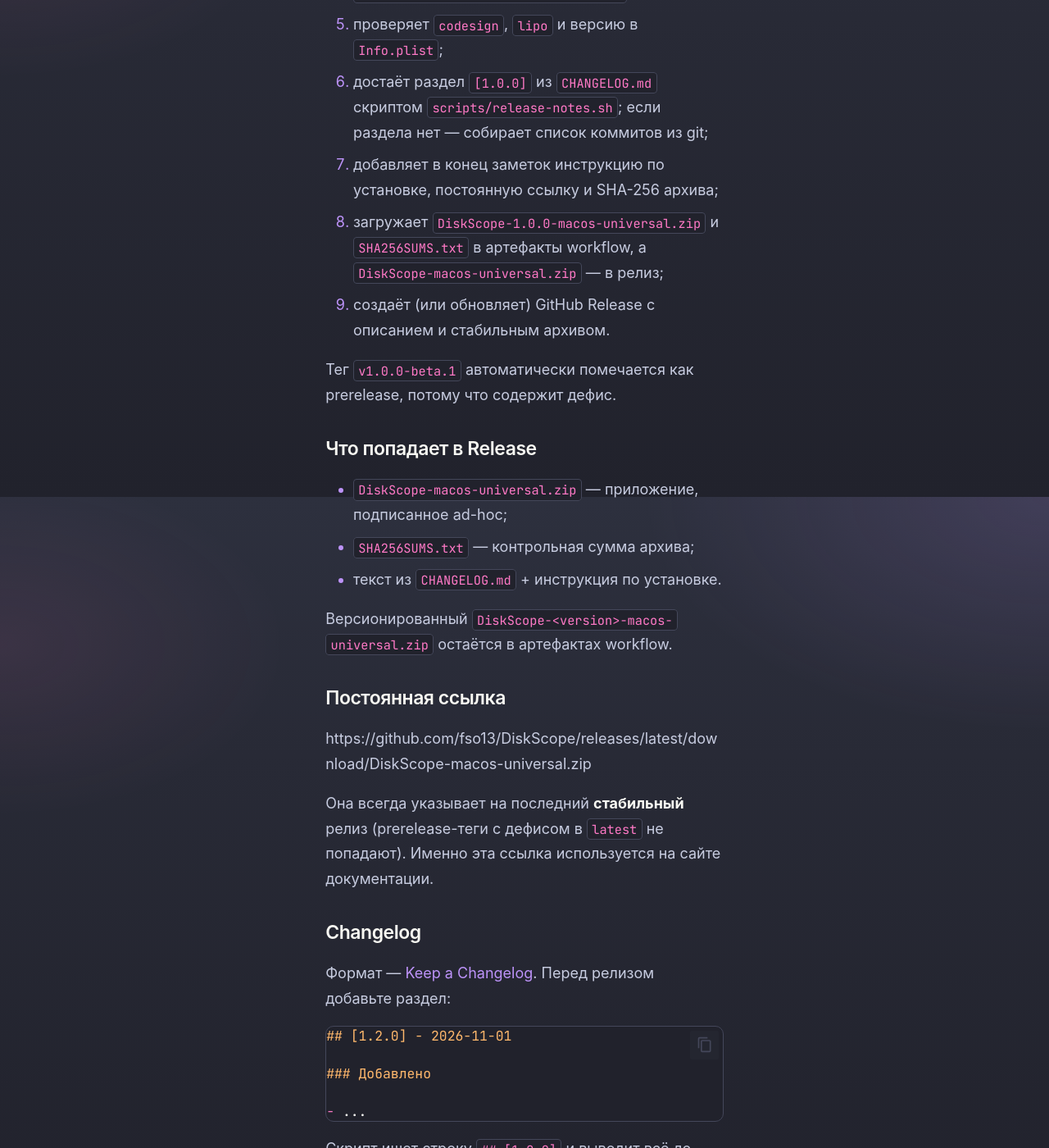
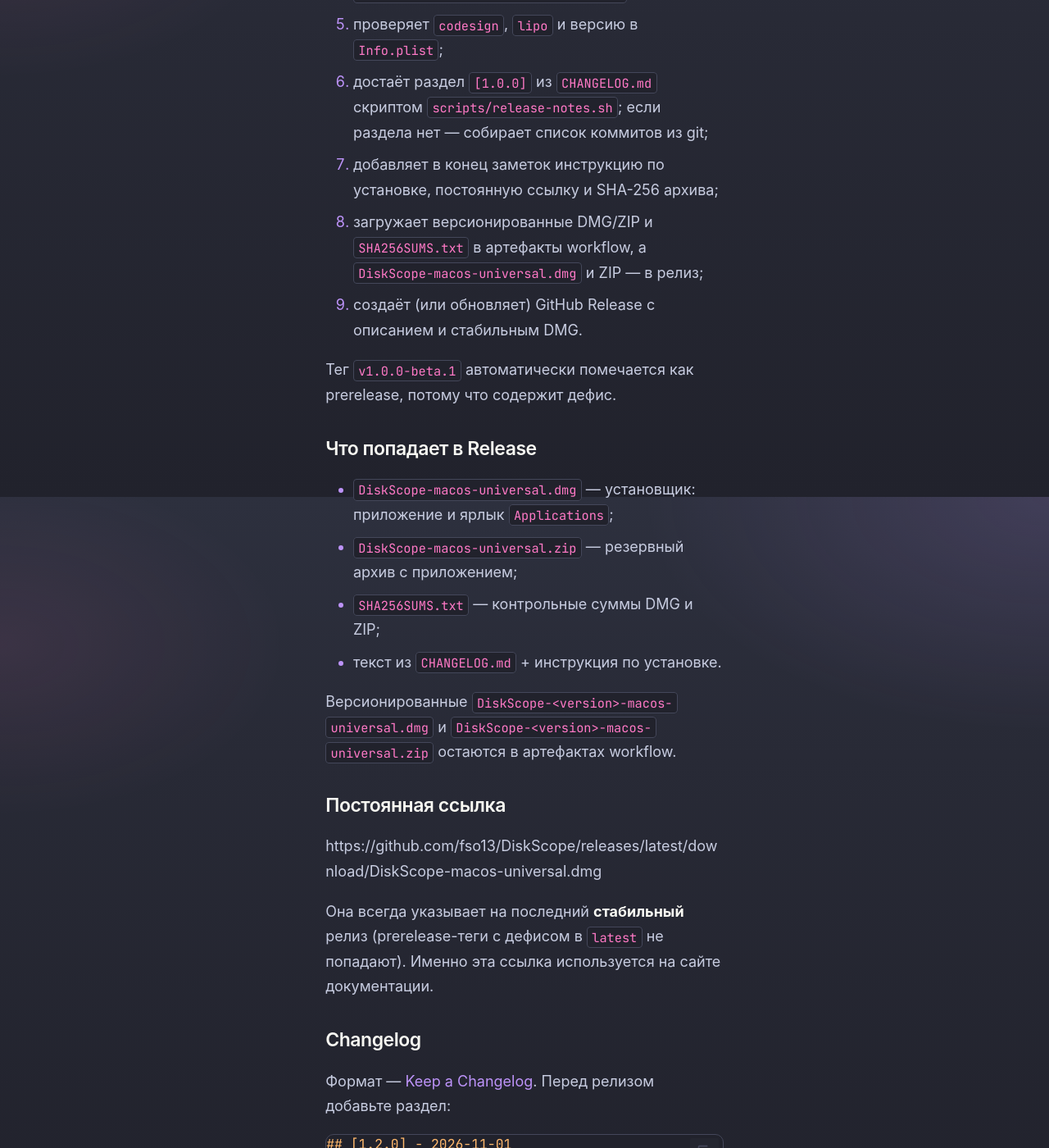
Before and after one commit to fso13/DiskScope, an MkDocs documentation site: the page built from docs/release.md, in a window 1280 px wide and 1400 px high, scrolled down 1194 px. Shown: the whole window at 82% size. Built offline with MkDocs 1.6.1 and Material for MkDocs 9.7.7, drawn with Linux system fonts in a browser that asks for light colours; some web fonts are replaced; comment, search, counter and statistics services are not loaded.

Commit message:
feat: add DMG installer for macOS
Builds a drag-to-Applications DMG with the app, Applications symlink and Read Me, publishes stable DMG and ZIP assets, verifies the mounted app signature, and updates the site and documentation to use the DMG.

```diff
--- a/docs/release.md
+++ b/docs/release.md
@@ -29,25 +29,27 @@ git push origin v1.0.0
    git;
 7. добавляет в конец заметок инструкцию по установке, постоянную ссылку и
    SHA-256 архива;
-8. загружает `DiskScope-1.0.0-macos-universal.zip` и `SHA256SUMS.txt` в
-   артефакты workflow, а `DiskScope-macos-universal.zip` — в релиз;
-9. создаёт (или обновляет) GitHub Release с описанием и стабильным архивом.
+8. загружает версионированные DMG/ZIP и `SHA256SUMS.txt` в артефакты
+   workflow, а `DiskScope-macos-universal.dmg` и ZIP — в релиз;
+9. создаёт (или обновляет) GitHub Release с описанием и стабильным DMG.
 
 Тег `v1.0.0-beta.1` автоматически помечается как prerelease, потому что
 содержит дефис.
 
 ### Что попадает в Release
 
-- `DiskScope-macos-universal.zip` — приложение, подписанное ad-hoc;
-- `SHA256SUMS.txt` — контрольная сумма архива;
+- `DiskScope-macos-universal.dmg` — установщик: приложение и ярлык
+  `Applications`;
+- `DiskScope-macos-universal.zip` — резервный архив с приложением;
+- `SHA256SUMS.txt` — контрольные суммы DMG и ZIP;
 - текст из `CHANGELOG.md` + инструкция по установке.
 
-Версионированный `DiskScope-<version>-macos-universal.zip` остаётся в
-артефактах workflow.
+Версионированные `DiskScope-<version>-macos-universal.dmg` и
+`DiskScope-<version>-macos-universal.zip` остаются в артефактах workflow.
 
 ### Постоянная ссылка
 
-https://github.com/fso13/DiskScope/releases/latest/download/DiskScope-macos-universal.zip
+https://github.com/fso13/DiskScope/releases/latest/download/DiskScope-macos-universal.dmg
 
 Она всегда указывает на последний **стабильный** релиз (prerelease-теги с
 дефисом в `latest` не попадают). Именно эта ссылка используется на сайте
```
Also changed, not shown: CHANGELOG.md (+2 -0 lines), README.md (+12 -8 lines), docs/build.md (+11 -6 lines), docs/index.md (+6 -5 lines), docs/usage.md (+3 -2 lines), 2 other files.
